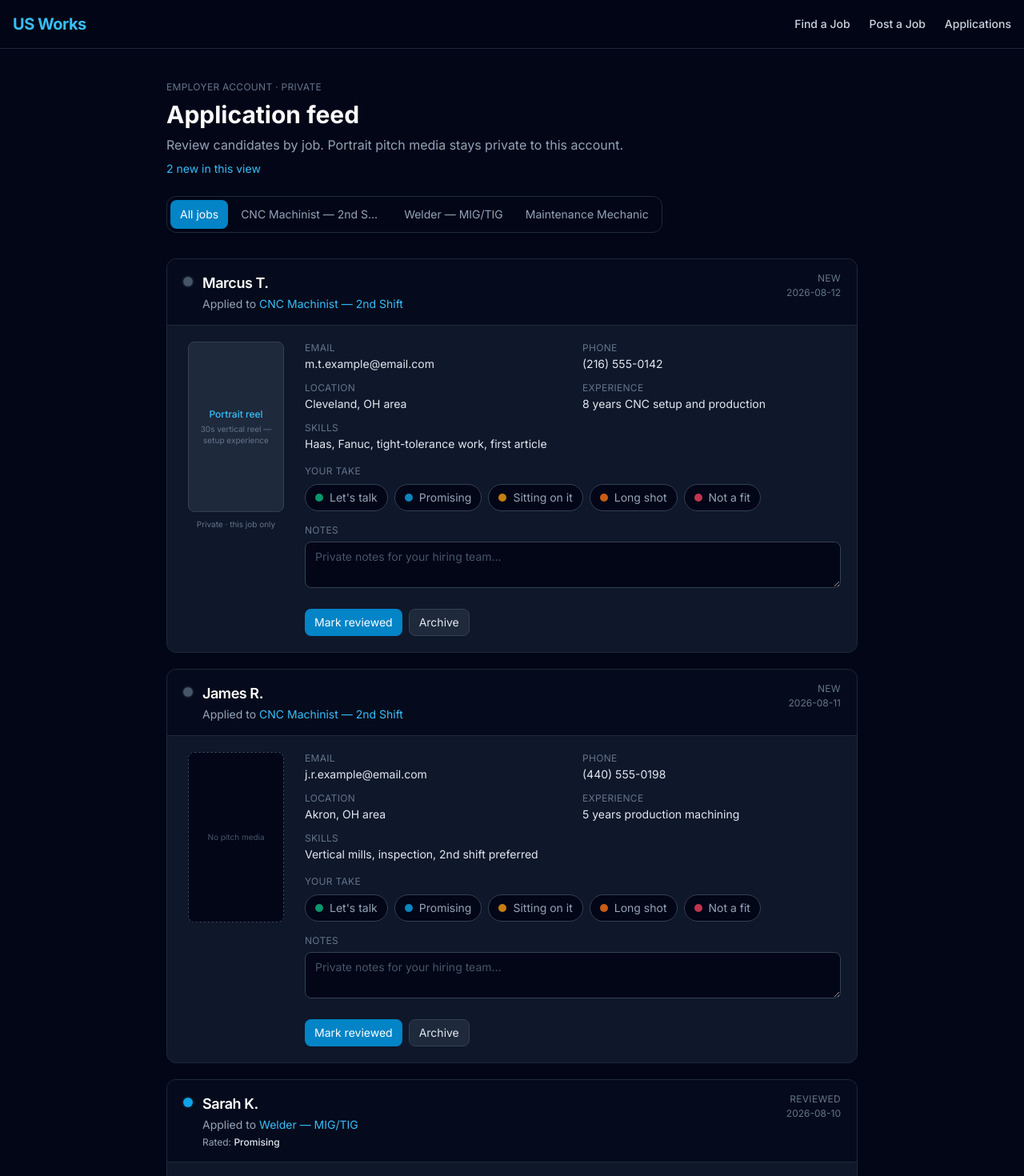
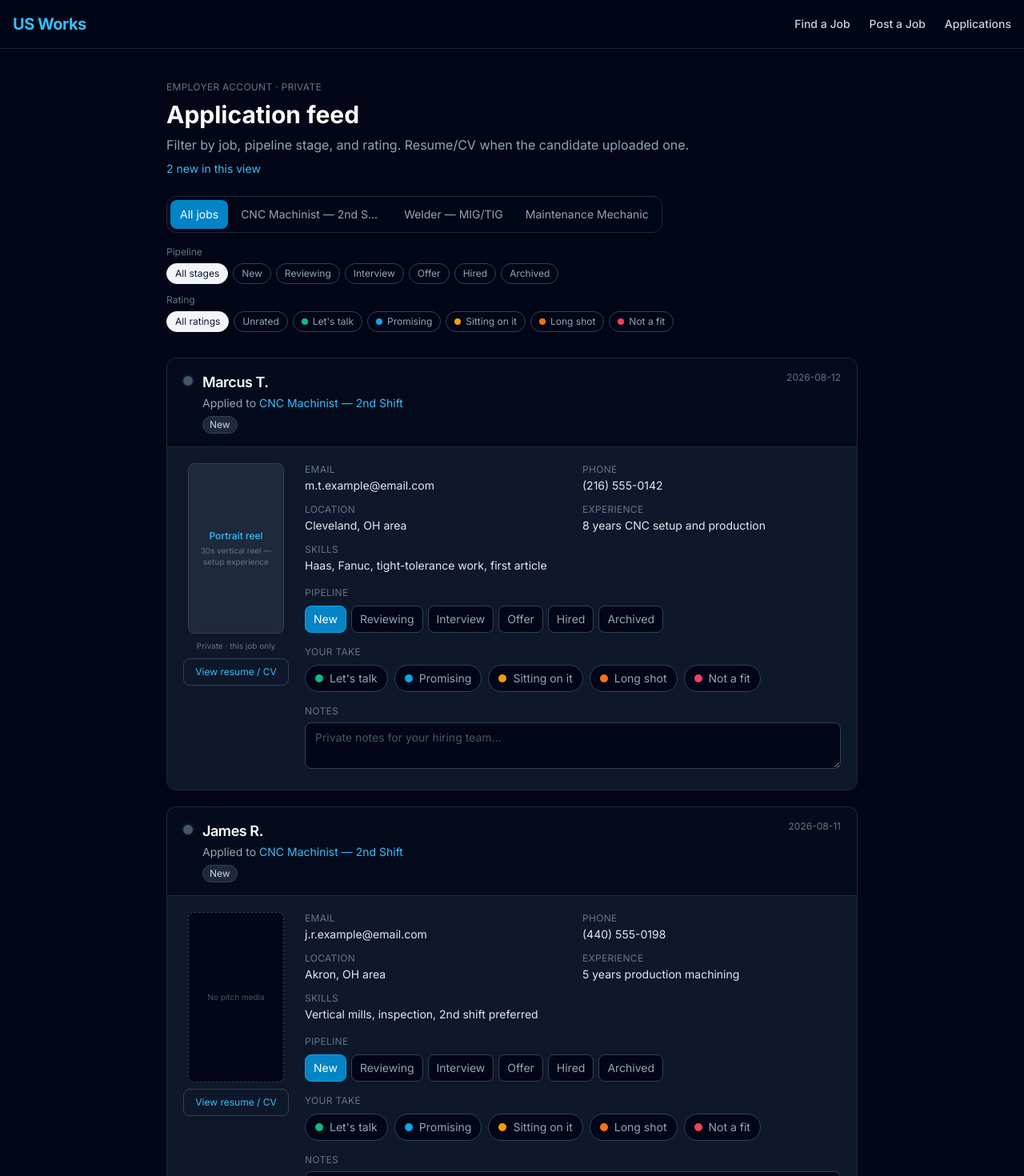
Before and after one commit to alexkikalo/us-works, a Next.js app: page /employer/applications in a window 1280 px wide. Shown: the top 1470 px of the page at 80% size. Built offline with nearby package versions, Linux system fonts and the light colour scheme.

Commit message:
Employer feed: pipeline stages, new/rating filters, resume/CV link

```diff
--- a/app/employer/applications/page.tsx
+++ b/app/employer/applications/page.tsx
@@ -5,11 +5,12 @@ import Link from "next/link";
 import {
   mockApplications,
   getEmployerJobs,
+  PIPELINE_STAGES,
   type Application,
   type RatingValue,
+  type PipelineStage,
 } from "@/lib/applications";
 
-/** Full class strings kept in this file so Tailwind does not purge them */
 const RATING_UI: {
   value: Exclude<RatingValue, null>;
   label: string;
@@ -74,12 +75,38 @@ function RatingPicker({
                 : "border-slate-700 bg-slate-950 text-slate-400 hover:border-slate-500 hover:text-slate-200"
             }`}
           >
-            <span
-              className={`h-2.5 w-2.5 shrink-0 rounded-full ${opt.dot} ${
-                selected ? "opacity-100" : "opacity-80"
-              }`}
-            />
+            <span className={`h-2.5 w-2.5 shrink-0 rounded-full ${opt.dot}`} />
             {opt.label}
+          </button>
+        );
+      })}
+    </div>
+  );
+}
+
+function PipelinePicker({
+  value,
+  onChange,
+}: {
+  value: PipelineStage;
+  onChange: (v: PipelineStage) => void;
+}) {
+  return (
+    <div className="flex flex-wrap gap-1.5">
+      {PIPELINE_STAGES.map((s) => {
+        const active = value === s.value;
+        return (
+          <button
+            key={s.value}
+            type="button"
+            onClick={() => onChange(s.value)}
+            className={`text-xs sm:text-sm px-2.5 py-1.5 rounded-lg border transition-colors ${
+              active
+                ? "bg-sky-600 border-sky-500 text-white"
+                : "border-slate-700 bg-slate-950 text-slate-400 hover:border-slate-500 hover:text-slate-200"
+            }`}
+          >
+            {s.label}
           </button>
         );
       })}
@@ -91,16 +118,22 @@ function DossierCard({
   app,
   rating,
   notes,
+  stage,
   onRating,
   onNotes,
+  onStage,
 }: {
   app: Application;
   rating: RatingValue;
   notes: string;
+  stage: PipelineStage;
   onRating: (v: RatingValue) => void;
   onNotes: (n: string) => void;
+  onStage: (s: PipelineStage) => void;
 }) {
   const ratingMeta = RATING_UI.find((o) => o.value === rating);
+  const stageLabel =
+    PIPELINE_STAGES.find((s) => s.value === stage)?.label ?? stage;
 
   return (
     <article className="bg-slate-900 border border-slate-800 rounded-xl overflow-hidden">
@@ -119,17 +152,20 @@ function DossierCard({
             <p className="text-sm text-slate-400 mt-0.5 truncate">
               Applied to <span className="text-sky-400">{app.jobTitle}</span>
             </p>
-            {ratingMeta && (
-              <p className="text-xs mt-1 text-slate-400">
-                Rated:{" "}
-                <span className="text-slate-200 font-medium">{ratingMeta.label}</span>
-              </p>
-            )}
+            <div className="flex flex-wrap gap-2 mt-1.5 text-xs">
+              <span className="text-slate-300 bg-slate-800 border border-slate-700 px-2 py-0.5 rounded-full">
+                {stageLabel}
+              </span>
+              {ratingMeta && (
+                <span className="text-slate-400">
+                  Rated: <span className="text-slate-200">{ratingMeta.label}</span>
+                </span>
+              )}
+            </div>
           </div>
         </div>
         <div className="text-right text-xs text-slate-500 shrink-0">
-          <div className="uppercase tracking-wide">{app.status}</div>
-          <div className="mt-0.5">{app.submittedAt}</div>
+          <div>{app.submittedAt}</div>
         </div>
       </div>
 
@@ -149,6 +185,17 @@ function DossierCard({
             <div className="w-[120px] aspect-[9/16] rounded-lg bg-slate-950 border border-dashed border-slate-700 flex items-center justify-center">
               <span className="text-[10px] text-slate-600 text-center px-2">No pitch media</span>
             </div>
+          )}
+
+          {app.hasResume ? (
+            <button
+              type="button"
+              className="w-full text-xs text-sky-400 hover:text-sky-300 border border-slate-700 hover:border-sky-700 rounded-lg py-2 px-2 transition-colors"
+            >
+              View resume / CV
+            </button>
+          ) : (
+            <p className="text-[10px] text-slate-600 text-center">No resume uploaded</p>
           )}
         </div>
 
@@ -177,6 +224,11 @@ function DossierCard({
           </dl>
 
           <div>
+            <p className="text-xs uppercase tracking-wide text-slate-500 mb-2">Pipeline</p>
+            <PipelinePicker value={stage} onChange={onStage} />
+          </div>
+
+          <div>
             <p className="text-xs uppercase tracking-wide text-slate-500 mb-2">Your take</p>
             <RatingPicker value={rating} onChange={onRating} />
           </div>
@@ -193,21 +245,6 @@ function DossierCard({
               className="w-full bg-slate-950 border border-slate-700 rounded-lg px-3 py-2 text-sm text-white placeholder-slate-600 focus:outline-none focus:ring-2 focus:ring-sky-500 resize-y"
             />
           </div>
-
-          <div className="flex flex-wrap gap-2 pt-1">
-            <button
-              type="button"
-              className="text-sm bg-sky-600 hover:bg-sky-500 text-white px-3 py-1.5 rounded-lg transition-colors"
-            >
-              Mark reviewed
-            </button>
-            <button
-              type="button"
-              className="text-sm bg-slate-800 hover:bg-slate-700 text-slate-200 px-3 py-1.5 rounded-lg border border-slate-700 transition-colors"
-            >
-              Archive
-            </button>
-          </div>
         </div>
       </div>
     </article>
@@ -217,19 +254,41 @@ function DossierCard({
 export default function EmployerApplicationsPage() {
   const jobs = useMemo(() => getEmployerJobs(mockApplications), []);
   const [jobFilter, setJobFilter] = useState<string>("all");
+  const [stageFilter, setStageFilter] = useState<PipelineStage | "all">("all");
+  const [ratingFilter, setRatingFilter] = useState<RatingValue | "all" | "unrated">(
+    "all"
+  );
+
   const [ratings, setRatings] = useState<Record<string, RatingValue>>(() =>
     Object.fromEntries(mockApplications.map((a) => [a.id, a.rating]))
   );
   const [notes, setNotes] = useState<Record<string, string>>(() =>
     Object.fromEntries(mockApplications.map((a) => [a.id, a.notes]))
   );
+  const [stages, setStages] = useState<Record<string, PipelineStage>>(() =>
+    Object.fromEntries(mockApplications.map((a) => [a.id, a.stage]))
+  );
 
   const filtered = useMemo(() => {
-    if (jobFilter === "all") return mockApplications;
-    return mockApplications.filter((a) => a.jobId === jobFilter);
-  }, [jobFilter]);
+    return mockApplications.filter((a) => {
+      if (jobFilter !== "all" && a.jobId !== jobFilter) return false;
+      const stage = stages[a.id] ?? a.stage;
+      if (stageFilter !== "all" && stage !== stageFilter) return false;
+      const rating = ratings[a.id] ?? a.rating;
+      if (ratingFilter === "unrated" && rating !== null) return false;
+      if (
+        ratingFilter !== "all" &&
+        ratingFilter !== "unrated" &&
+        rating !== ratingFilter
+      )
+        return false;
+      return true;
+    });
+  }, [jobFilter, stageFilter, ratingFilter, stages, ratings]);
 
-  const newCount = filtered.filter((a) => a.status === "new").length;
+  const newInView = filtered.filter(
+    (a) => (stages[a.id] ?? a.stage) === "new"
+  ).length;
 
   return (
     <div className="max-w-4xl mx-auto px-4 py-10">
@@ -241,14 +300,15 @@ export default function EmployerApplicationsPage() {
           Application feed
         </h1>
         <p className="text-slate-400 text-sm sm:text-base">
-          Review candidates by job. Portrait pitch media stays private to this account.
+          Filter by job, pipeline stage, and rating. Resume/CV when the candidate uploaded one.
         </p>
-        {newCount > 0 && (
-          <p className="mt-2 text-sm text-sky-400">{newCount} new in this view</p>
+        {newInView > 0 && (
+          <p className="mt-2 text-sm text-sky-400">{newInView} new in this view</p>
         )}
       </div>
 
-      <div className="mb-8 overflow-x-auto">
+      {/* Job tabs */}
+      <div className="mb-4 overflow-x-auto">
         <div className="inline-flex min-w-full sm:min-w-0 gap-1 p-1 rounded-xl border border-slate-800 bg-slate-950">
           <button
             type="button"
@@ -279,6 +339,82 @@ export default function EmployerApplicationsPage() {
         </div>
       </div>
 
+      {/* Pipeline sub-filters (stages under the selected job context) */}
+      <div className="mb-3">
+        <p className="text-xs text-slate-500 mb-1.5">Pipeline</p>
+        <div className="flex flex-wrap gap-1.5">
+          <button
+            type="button"
+            onClick={() => setStageFilter("all")}
+            className={`text-xs px-2.5 py-1 rounded-full border transition-colors ${
+              stageFilter === "all"
+                ? "bg-slate-100 text-slate-900 border-slate-100"
+                : "border-slate-700 text-slate-400 hover:text-slate-200"
+            }`}
+          >
+            All stages
+          </button>
+          {PIPELINE_STAGES.map((s) => (
+            <button
+              key={s.value}
+              type="button"
+              onClick={() => setStageFilter(s.value)}
+              className={`text-xs px-2.5 py-1 rounded-full border transition-colors ${
+                stageFilter === s.value
+                  ? "bg-slate-100 text-slate-900 border-slate-100"
+                  : "border-slate-700 text-slate-400 hover:text-slate-200"
+              }`}
+            >
+              {s.label}
+            </button>
+          ))}
+        </div>
+      </div>
+
+      {/* Rating filters */}
+      <div className="mb-8">
+        <p className="text-xs text-slate-500 mb-1.5">Rating</p>
+        <div className="flex flex-wrap gap-1.5">
+          <button
+            type="button"
+            onClick={() => setRatingFilter("all")}
+            className={`text-xs px-2.5 py-1 rounded-full border transition-colors ${
+              ratingFilter === "all"
+                ? "bg-slate-100 text-slate-900 border-slate-100"
+                : "border-slate-700 text-slate-400 hover:text-slate-200"
+            }`}
+          >
+            All ratings
+          </button>
+          <button
+            type="button"
+            onClick={() => setRatingFilter("unrated")}
+            className={`text-xs px-2.5 py-1 rounded-full border transition-colors ${
+              ratingFilter === "unrated"
+                ? "bg-slate-100 text-slate-900 border-slate-100"
+                : "border-slate-700 text-slate-400 hover:text-slate-200"
+            }`}
+          >
+            Unrated
+          </button>
+          {RATING_UI.map((r) => (
+            <button
+              key={r.value}
+              type="button"
+              onClick={() => setRatingFilter(r.value)}
+              className={`inline-flex items-center gap-1.5 text-xs px-2.5 py-1 rounded-full border transition-colors ${
+                ratingFilter === r.value
+                  ? "bg-slate-100 text-slate-900 border-slate-100"
+                  : "border-slate-700 text-slate-400 hover:text-slate-200"
+              }`}
+            >
+              <span className={`h-2 w-2 rounded-full ${r.dot}`} />
+              {r.label}
+            </button>
+          ))}
+        </div>
+      </div>
+
       <div className="space-y-5">
         {filtered.map((app) => (
           <DossierCard
@@ -286,12 +422,16 @@ export default function EmployerApplicationsPage() {
             app={app}
             rating={ratings[app.id] ?? null}
             notes={notes[app.id] ?? ""}
+            stage={stages[app.id] ?? app.stage}
             onRating={(v) => setRatings((r) => ({ ...r, [app.id]: v }))}
             onNotes={(n) => setNotes((prev) => ({ ...prev, [app.id]: n }))}
+            onStage={(s) => setStages((prev) => ({ ...prev, [app.id]: s }))}
           />
         ))}
         {filtered.length === 0 && (
-          <p className="text-center text-slate-500 py-12">No applications for this job yet.</p>
+          <p className="text-center text-slate-500 py-12">
+            No applications match these filters.
+          </p>
         )}
       </div>
 
--- a/lib/applications.ts
+++ b/lib/applications.ts
@@ -5,6 +5,14 @@ export type RatingValue =
   | "long_shot"
   | "not_a_fit"
   | null;
+
+export type PipelineStage =
+  | "new"
+  | "reviewing"
+  | "interview"
+  | "offer"
+  | "hired"
+  | "archived";
 
 export type Application = {
   id: string;
@@ -18,60 +26,23 @@ export type Application = {
   skills: string;
   hasPitchMedia: boolean;
   pitchNote: string;
+  hasResume: boolean;
   submittedAt: string;
-  status: "new" | "reviewed" | "archived";
+  stage: PipelineStage;
   rating: RatingValue;
   notes: string;
 };
 
-export const RATING_OPTIONS: {
-  value: Exclude<RatingValue, null>;
+export const PIPELINE_STAGES: {
+  value: PipelineStage;
   label: string;
-  short: string;
-  color: string;
-  ring: string;
-  bg: string;
 }[] = [
-  {
-    value: "lets_talk",
-    label: "Let's talk",
-    short: "Talk",
-    color: "bg-emerald-500",
-    ring: "ring-emerald-500/40",
-    bg: "bg-emerald-950/40 border-emerald-700 text-emerald-300",
-  },
-  {
-    value: "promising",
-    label: "Promising",
-    short: "Promising",
-    color: "bg-sky-500",
-    ring: "ring-sky-500/40",
-    bg: "bg-sky-950/40 border-sky-700 text-sky-300",
-  },
-  {
-    value: "sitting",
-    label: "Sitting on it",
-    short: "Hold",
-    color: "bg-amber-500",
-    ring: "ring-amber-500/40",
-    bg: "bg-amber-950/40 border-amber-700 text-amber-300",
-  },
-  {
-    value: "long_shot",
-    label: "Long shot",
-    short: "Stretch",
-    color: "bg-orange-500",
-    ring: "ring-orange-500/40",
-    bg: "bg-orange-950/40 border-orange-700 text-orange-300",
-  },
-  {
-    value: "not_a_fit",
-    label: "Not a fit",
-    short: "Pass",
-    color: "bg-slate-500",
-    ring: "ring-slate-500/40",
-    bg: "bg-slate-900 border-slate-600 text-slate-400",
-  },
+  { value: "new", label: "New" },
+  { value: "reviewing", label: "Reviewing" },
+  { value: "interview", label: "Interview" },
+  { value: "offer", label: "Offer" },
+  { value: "hired", label: "Hired" },
+  { value: "archived", label: "Archived" },
 ];
 
 export const mockApplications: Application[] = [
@@ -87,8 +58,9 @@ export const mockApplications: Application[] = [
     skills: "Haas, Fanuc, tight-tolerance work, first article",
     hasPitchMedia: true,
     pitchNote: "30s vertical reel — setup experience",
+    hasResume: true,
     submittedAt: "2026-08-12",
-    status: "new",
+    stage: "new",
     rating: null,
     notes: "",
   },
@@ -104,8 +76,9 @@ export const mockApplications: Application[] = [
     skills: "Vertical mills, inspection, 2nd shift preferred",
     hasPitchMedia: false,
     pitchNote: "",
+    hasResume: true,
     submittedAt: "2026-08-11",
-    status: "new",
+    stage: "new",
     rating: null,
     notes: "",
   },
@@ -121,8 +94,9 @@ export const mockApplications: Application[] = [
     skills: "MIG, TIG, blueprint reading",
     hasPitchMedia: true,
     pitchNote: "Portrait clip of weld work",
+    hasResume: true,
     submittedAt: "2026-08-10",
-    status: "reviewed",
+    stage: "interview",
     rating: "promising",
     notes: "Solid communication. Confirm structural certs.",
   },
@@ -138,8 +112,9 @@ export const mockApplications: Application[] = [
     skills: "Hydraulics, pneumatics, preventive maintenance",
     hasPitchMedia: false,
     pitchNote: "",
+    hasResume: false,
     submittedAt: "2026-08-09",
-    status: "reviewed",
+    stage: "reviewing",
     rating: "lets_talk",
     notes: "Strong tenure. Schedule phone screen.",
   },
@@ -155,8 +130,9 @@ export const mockApplications: Application[] = [
     skills: "MIG, structural, fabrication lead experience",
     hasPitchMedia: true,
     pitchNote: "Vertical reel — shop introduction",
+    hasResume: true,
     submittedAt: "2026-08-08",
-    status: "archived",
+    stage: "archived",
     rating: "long_shot",
     notes: "Overqualified for pure production seat; keep for lead role later.",
   },
```
